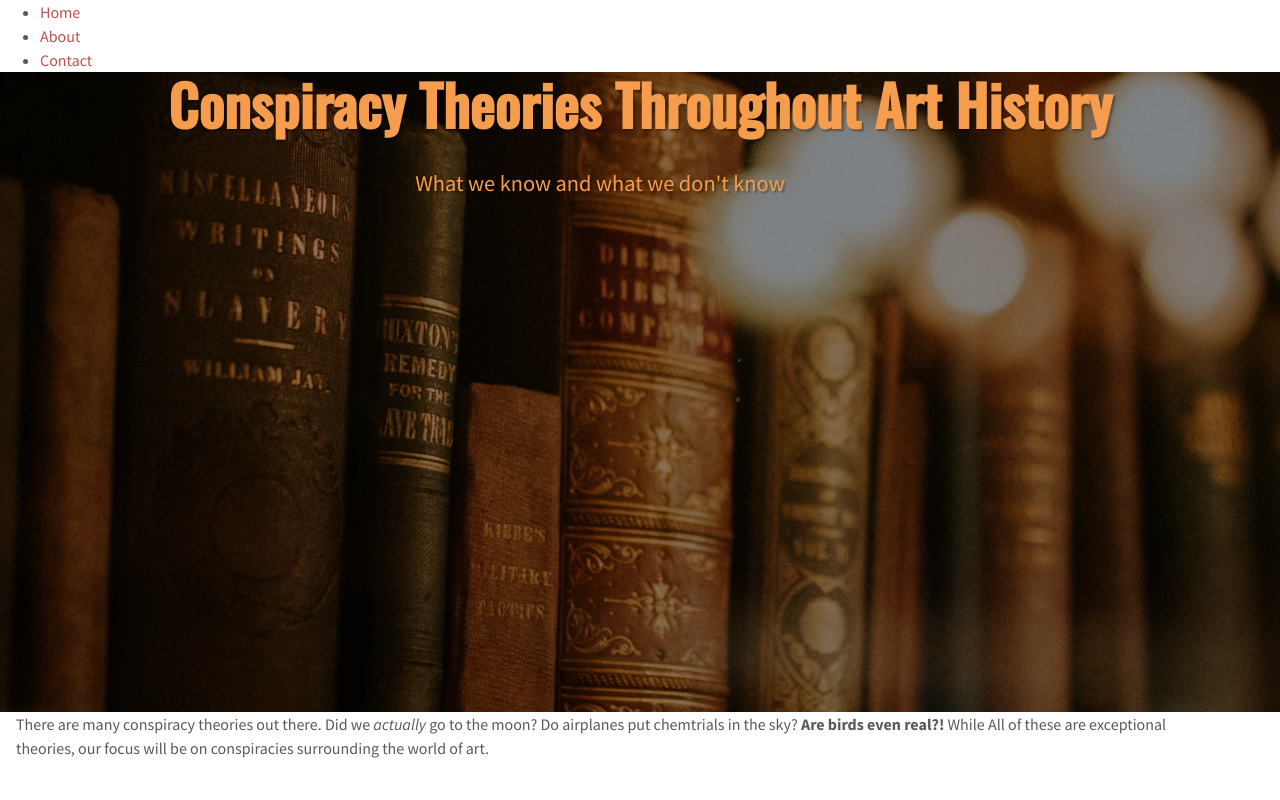
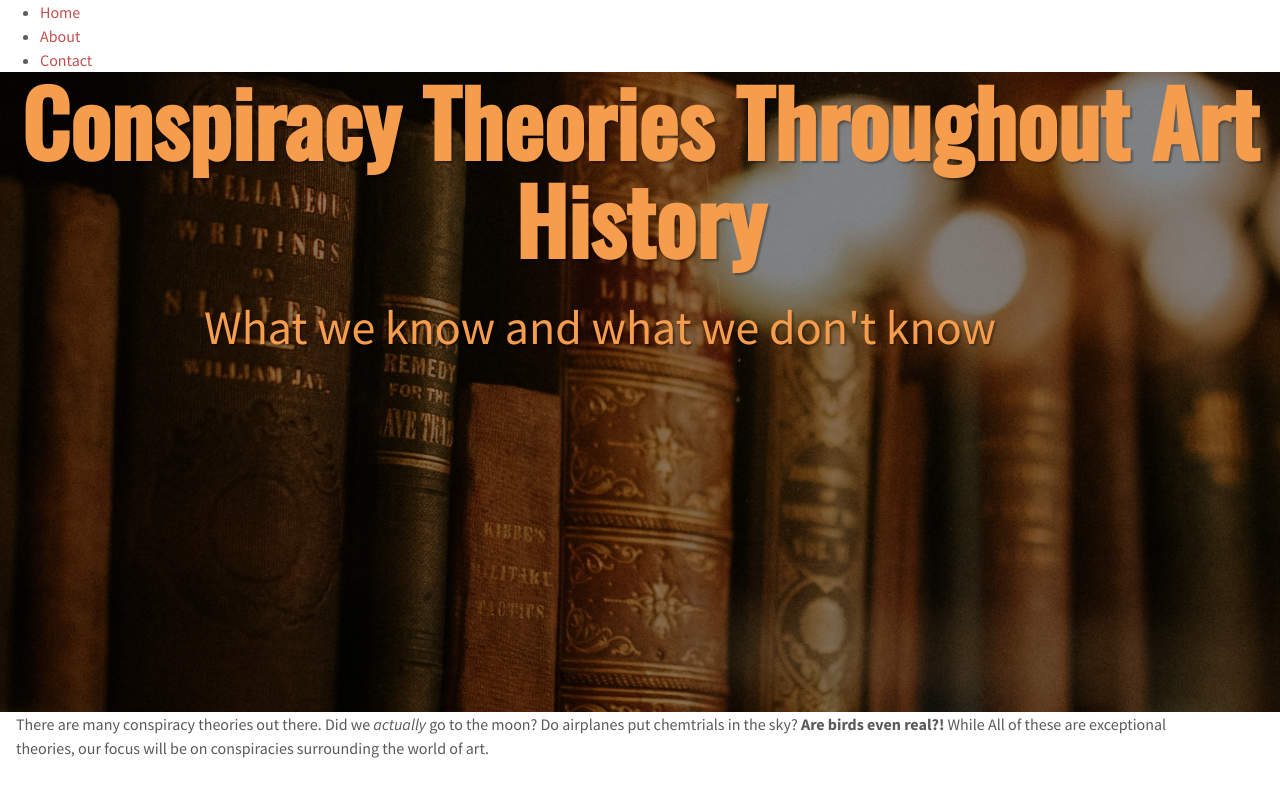
Before and after one commit to is-120-winter-2023/overlays-and-cards-Brechristian, a website: page index.html in a window 1280 px wide. Shown: the top 800 px of the page. Drawn offline with nearby package versions, Linux system fonts and the light colour scheme.

Commit message:
fixed clamps

```diff
--- a/styles/main.css
+++ b/styles/main.css
@@ -200,11 +200,11 @@ footer p {
 }
 
 .hero p {
-  font-size: clamp(1rem, 0.5vw + 1rem, 10rem);
+  font-size: clamp(1rem, 7vw, 3rem);
 }
 
-.hero p {
-  font-size: clamp(5.5rem, 2vw, 1rem, 10rem);
+.hero h1 {
+  font-size: clamp(2rem, 7vw, 7rem);
 }
 
 .sr-only {
```
